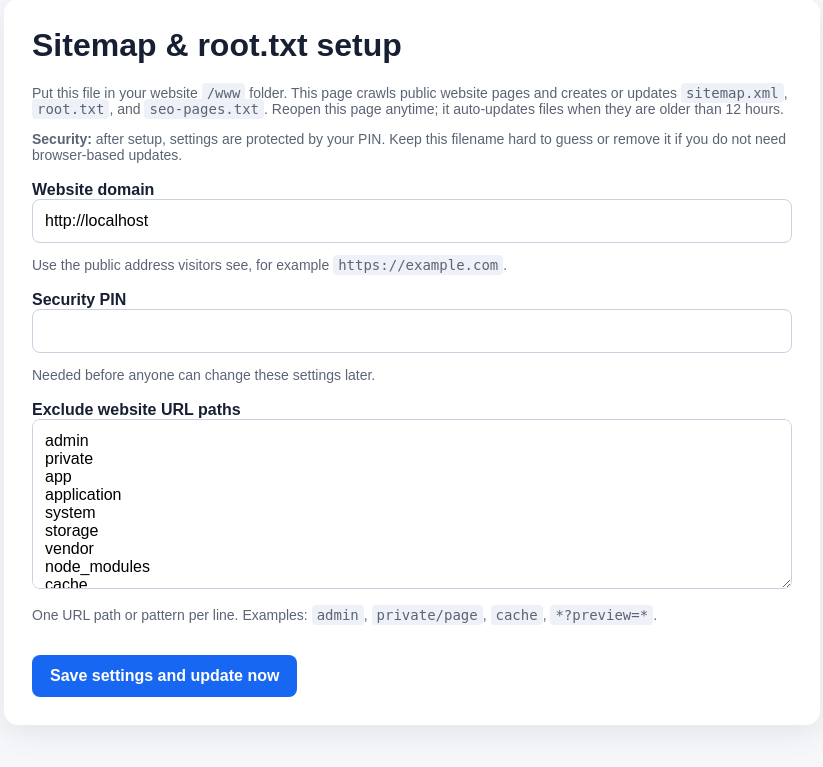
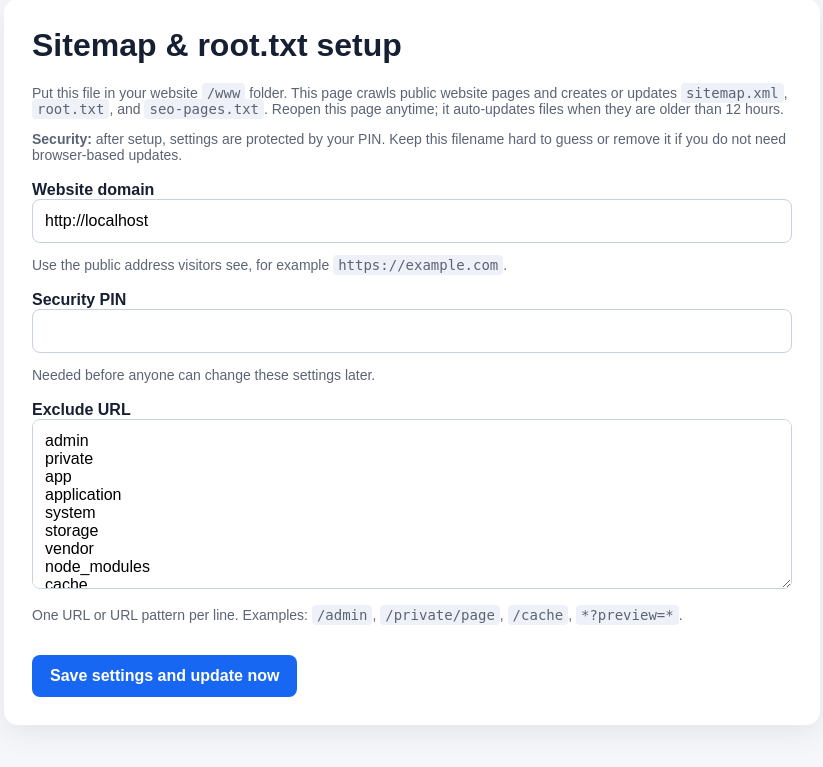
Before and after one commit to tgbnet/synclyzimport, a PHP site: page /sitemap_setup.php in a window 1280 px wide. Shown: the part 33-800 px from the top of the page, without its empty margins (228-1051 px from the left). Run offline with PHP 8.4, Linux system fonts and the light colour scheme.

Commit message:
Clarify exclude URL field

```diff
--- a/sitemap_setup.php
+++ b/sitemap_setup.php
@@ -611,9 +611,9 @@ $excludeText = implode("\n", $config['excludes']);
         <input id="admin_pin" name="admin_pin" type="password" <?= $isConfigured ? '' : 'required minlength="6"' ?>>
         <p class="help">Needed before anyone can change these settings later.</p>
 
-        <label for="excludes">Exclude website URL paths</label>
-        <textarea id="excludes" name="excludes" placeholder="admin&#10;private&#10;cache&#10;*?preview=*"><?= h($excludeText) ?></textarea>
-        <p class="help">One URL path or pattern per line. Examples: <code>admin</code>, <code>private/page</code>, <code>cache</code>, <code>*?preview=*</code>.</p>
+        <label for="excludes">Exclude URL</label>
+        <textarea id="excludes" name="excludes" placeholder="/admin&#10;/private&#10;/cache&#10;*?preview=*"><?= h($excludeText) ?></textarea>
+        <p class="help">One URL or URL pattern per line. Examples: <code>/admin</code>, <code>/private/page</code>, <code>/cache</code>, <code>*?preview=*</code>.</p>
 
         <button type="submit">Save settings and update now</button>
     </form>
```
